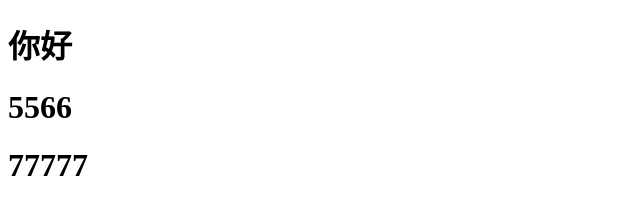
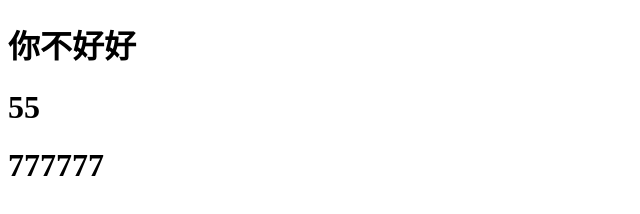
Before and after one commit to WymanGod/test, a plain HTML site: page index.html in a window 1280 px wide. Shown: the whole page, without its empty margins (0-640 px from the left). Drawn offline with Linux system fonts and the light colour scheme.

Commit message:
sublime Text 测试提交

```diff
--- a/index.html
+++ b/index.html
@@ -4,8 +4,8 @@
 	<title>测试git</title>
 </head>
 <body>
-	<h1>你好</h1>
-	<h1>5566</h1>
-	<h1>77777</h1>
+	<h1>你不好好</h1>
+	<h1>55</h1>
+	<h1>777777</h1>
 </body>
 </html>
```
